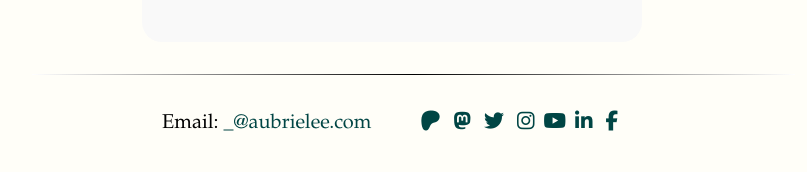
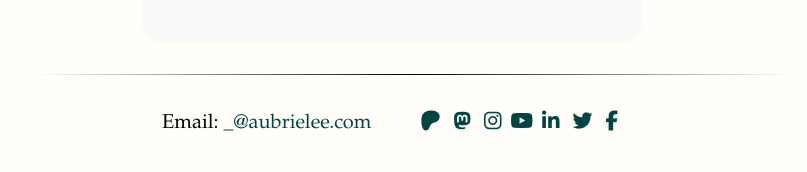
Before and after one commit to aubrielee/aubrielee.github.io, a Jekyll site: the page built from writing.md, in a window 1280 px wide. Shown: the part 2054-2226 px from the top of the page, without its empty margins (248-1055 px from the left). Built offline with Jekyll 4.4.1, drawn with Linux system fonts in a browser that asks for light colours; nearby versions of some CDN libraries; some web fonts are replaced.

Commit message:
Update socials.html

```diff
--- a/_includes/socials.html
+++ b/_includes/socials.html
@@ -4,7 +4,6 @@
   <a href="https://www.patreon.com/aubrielee" target="_blank"><i class="fab fa-patreon" title="patreon"></i></a>
   <!-- <span class="socialDiamond">&blacklozenge;</span> -->
   <a href="https://verse.aubrielee.com/@Aubrie" target="_blank"><i class="fab fa-mastodon" title="mastodon"></i></a>
-  <a href="https://twitter.com/Aubrie_Lee" target="_blank" ><i class="fab fa-twitter" title="twitter"></i></a>
   <!-- <span class="socialDiamond">&blacklozenge;</span> -->
   <!-- <br class="break"> -->
   <a href="https://www.instagram.com/aubrieality/" target="_blank"><i class="fab fa-instagram" title="instagram"></i></a>
@@ -15,5 +14,6 @@
   <a href="https://www.linkedin.com/in/aubrielee/" target="_blank" ><i class="fab fa-linkedin-in" title="LinkedIn"></i></a>
   <!-- <span class="socialDiamond">&blacklozenge;</span> -->
   <!-- <br class="break"> -->
+  <a href="https://twitter.com/Aubrie_Lee" target="_blank" ><i class="fab fa-twitter" title="twitter"></i></a>
   <a href="https://www.facebook.com/Aubrieality" target="_blank" ><i class="fab fa-facebook-f" title="facebook"></i></a>
 </p>
```
